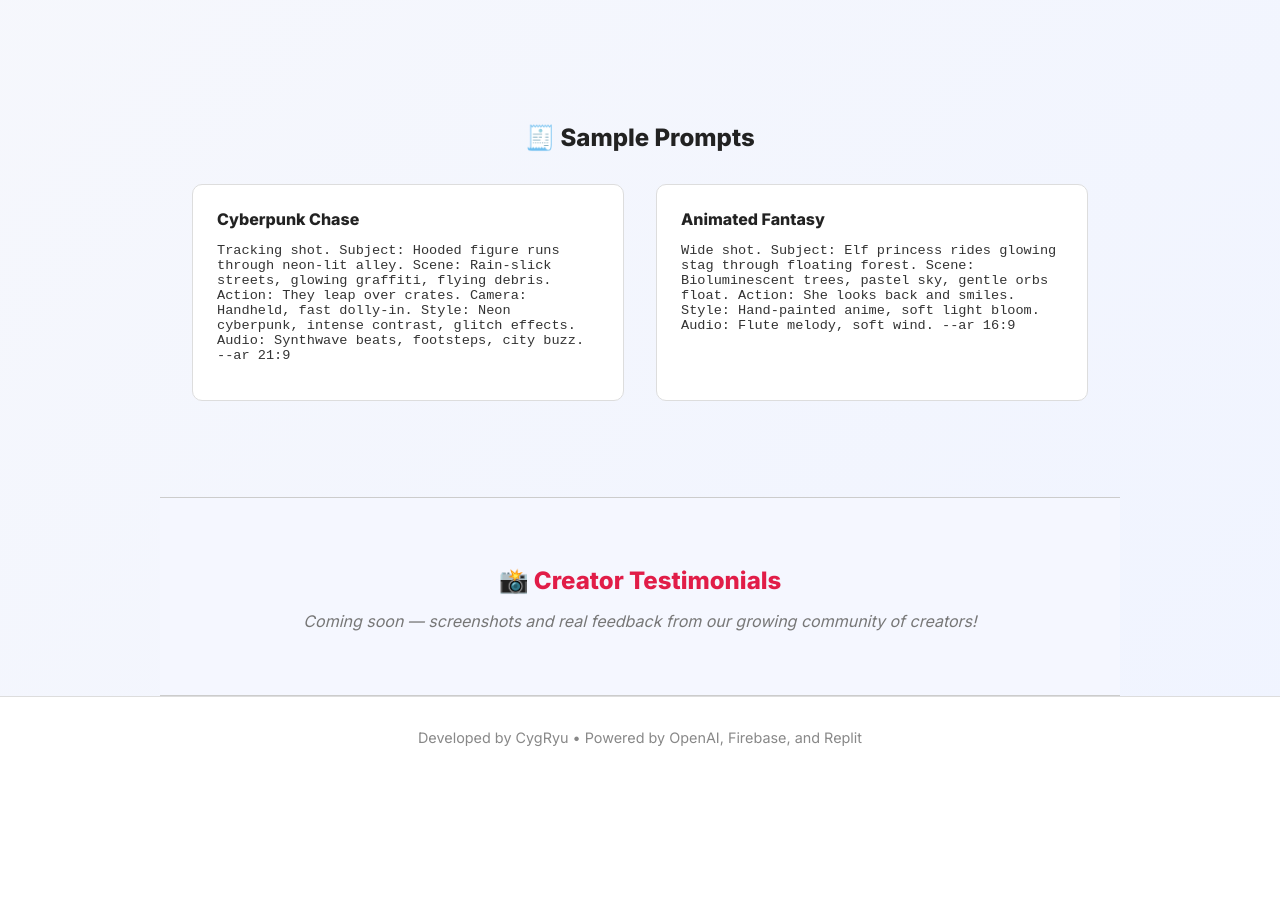
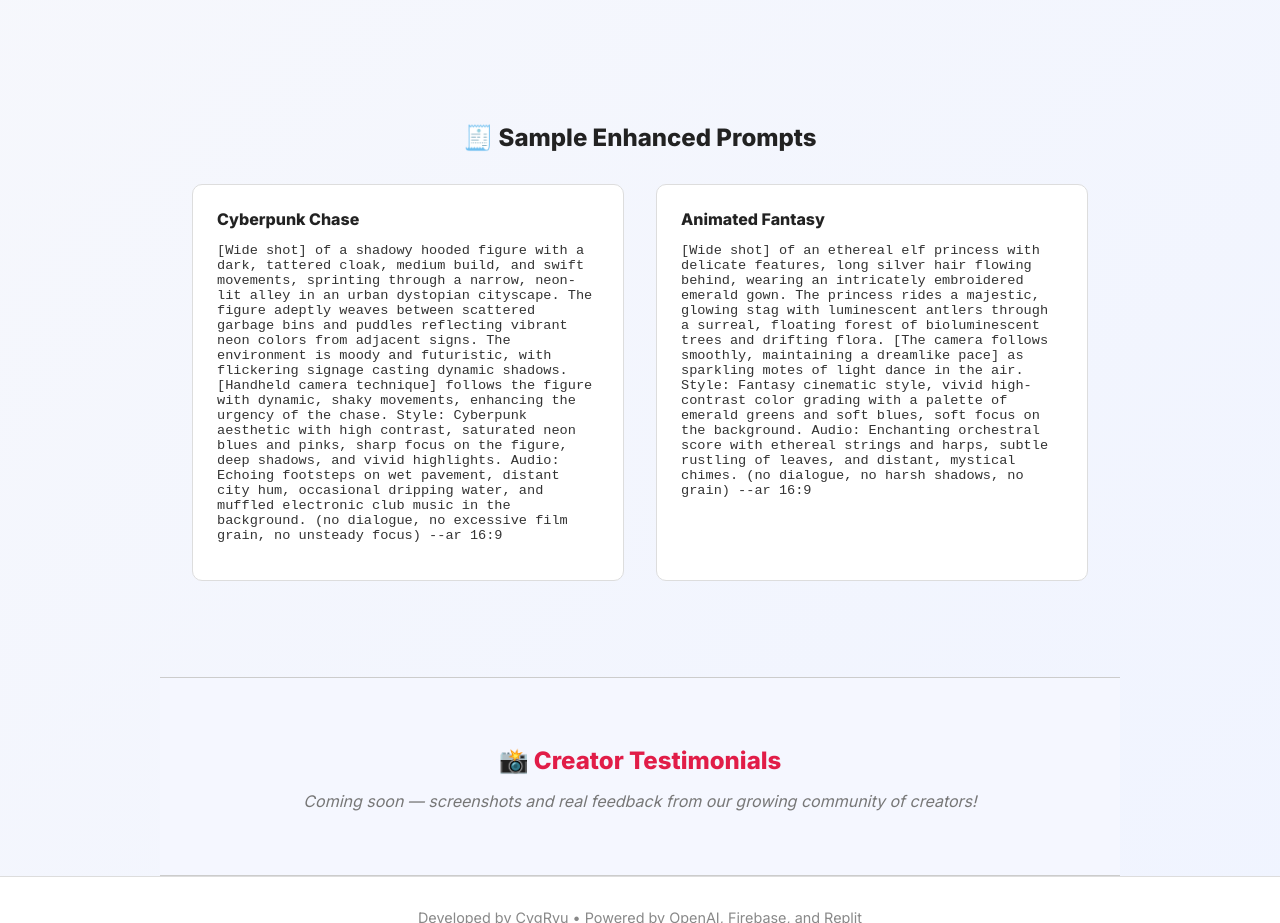
Before and after one commit to CygRyu/veo3-landing, a plain HTML site: page index.html in a window 1280 px wide. Shown: the part 1180-2103 px from the top of the page. Before the commit the page ends 1958 px from the top, so only its background shows below. Drawn offline with Linux system fonts and the light colour scheme.

Commit message:
Update index.html

```diff
--- a/index.html
+++ b/index.html
@@ -151,15 +151,15 @@
   </section>
 
   <section>
-    <h2 style="text-align:center; margin-bottom: 2rem;">🧾 Sample Prompts</h2>
+    <h2 style="text-align:center; margin-bottom: 2rem;">🧾 Sample Enhanced Prompts</h2>
     <div class="examples">
       <div class="example">
         <strong>Cyberpunk Chase</strong>
-        <pre>Tracking shot. Subject: Hooded figure runs through neon-lit alley. Scene: Rain-slick streets, glowing graffiti, flying debris. Action: They leap over crates. Camera: Handheld, fast dolly-in. Style: Neon cyberpunk, intense contrast, glitch effects. Audio: Synthwave beats, footsteps, city buzz. --ar 21:9</pre>
+        <pre>[Wide shot] of a shadowy hooded figure with a dark, tattered cloak, medium build, and swift movements, sprinting through a narrow, neon-lit alley in an urban dystopian cityscape. The figure adeptly weaves between scattered garbage bins and puddles reflecting vibrant neon colors from adjacent signs. The environment is moody and futuristic, with flickering signage casting dynamic shadows. [Handheld camera technique] follows the figure with dynamic, shaky movements, enhancing the urgency of the chase. Style: Cyberpunk aesthetic with high contrast, saturated neon blues and pinks, sharp focus on the figure, deep shadows, and vivid highlights. Audio: Echoing footsteps on wet pavement, distant city hum, occasional dripping water, and muffled electronic club music in the background. (no dialogue, no excessive film grain, no unsteady focus) --ar 16:9</pre>
       </div>
       <div class="example">
         <strong>Animated Fantasy</strong>
-        <pre>Wide shot. Subject: Elf princess rides glowing stag through floating forest. Scene: Bioluminescent trees, pastel sky, gentle orbs float. Action: She looks back and smiles. Style: Hand-painted anime, soft light bloom. Audio: Flute melody, soft wind. --ar 16:9</pre>
+        <pre>[Wide shot] of an ethereal elf princess with delicate features, long silver hair flowing behind, wearing an intricately embroidered emerald gown. The princess rides a majestic, glowing stag with luminescent antlers through a surreal, floating forest of bioluminescent trees and drifting flora. [The camera follows smoothly, maintaining a dreamlike pace] as sparkling motes of light dance in the air. Style: Fantasy cinematic style, vivid high-contrast color grading with a palette of emerald greens and soft blues, soft focus on the background. Audio: Enchanting orchestral score with ethereal strings and harps, subtle rustling of leaves, and distant, mystical chimes. (no dialogue, no harsh shadows, no grain) --ar 16:9</pre>
       </div>
     </div>
   </section>
```
